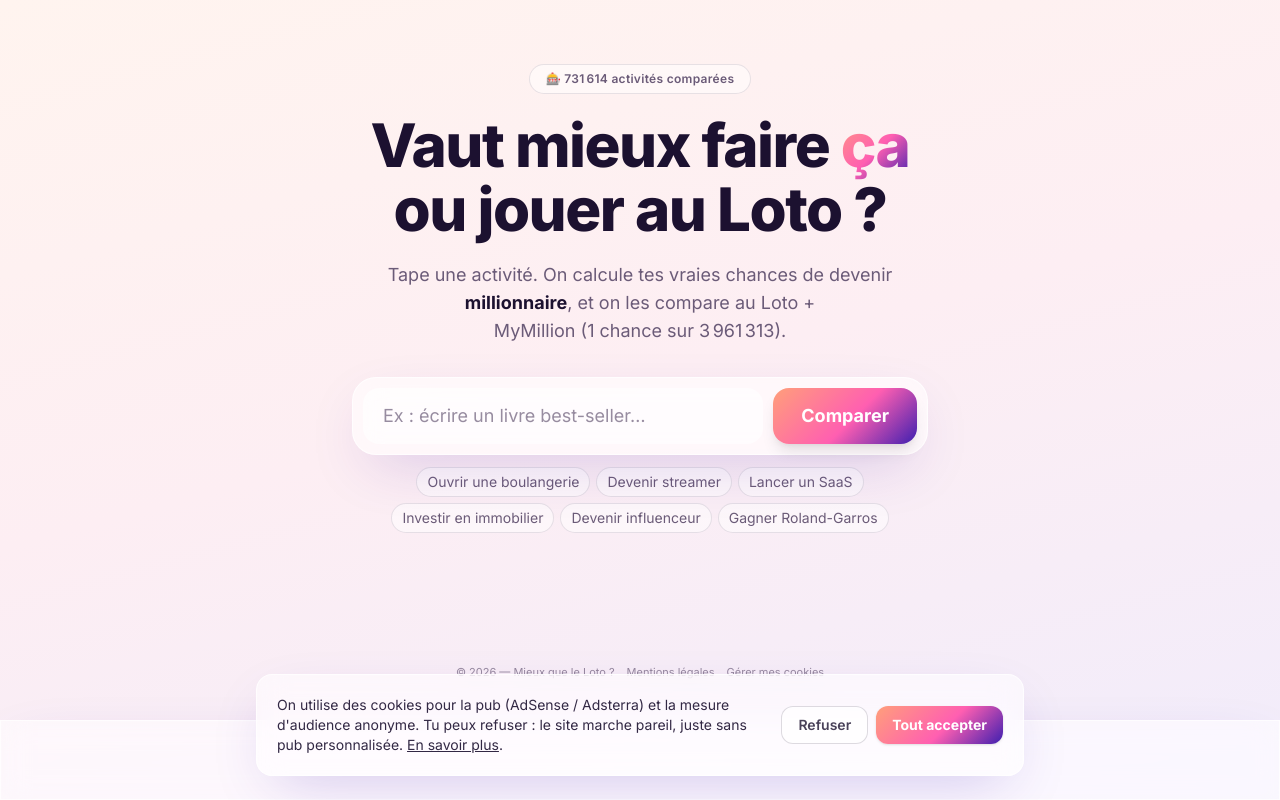
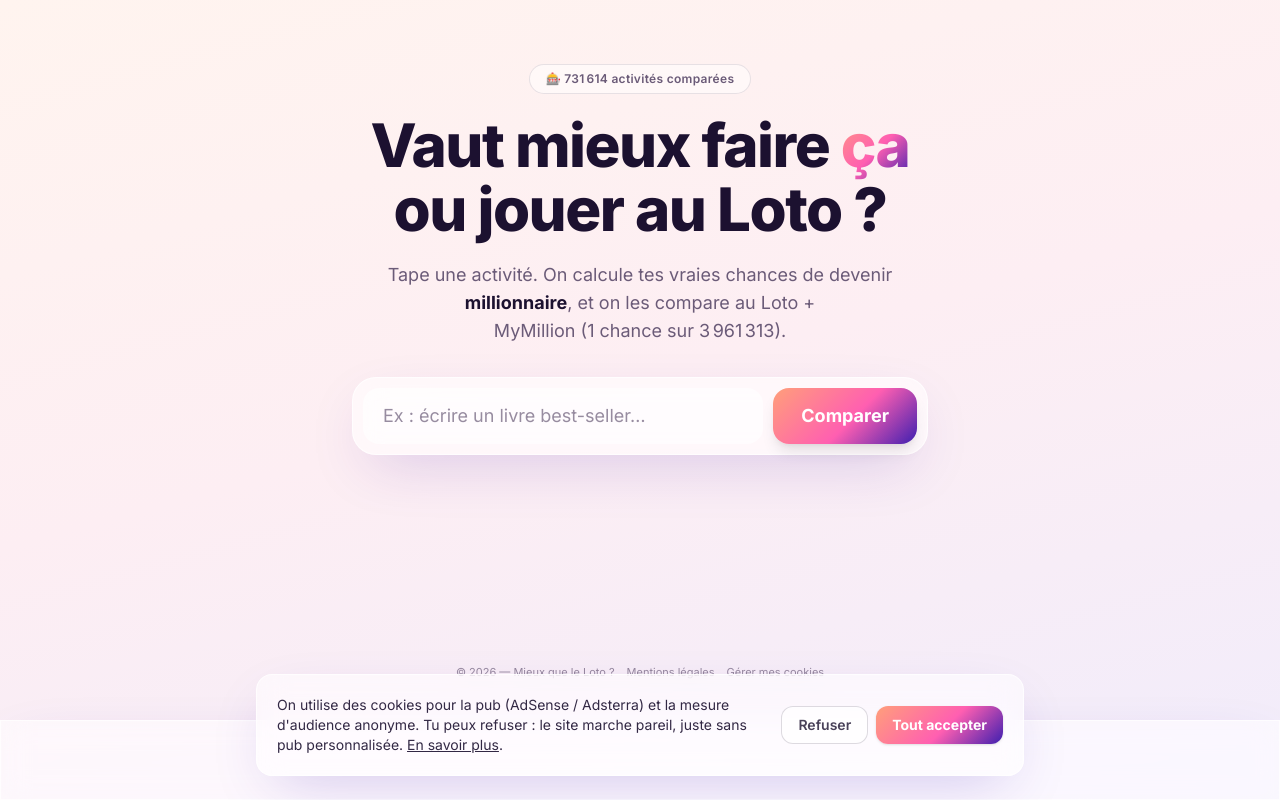
Before and after one commit to davidsantolini-lnds/mieuxqueleloto, a Next.js app: page / in a window 1280 px wide. Built offline with nearby package versions, Linux system fonts and the light colour scheme; no server answers.

Commit message:
feat: retire les chips de pré-sélection sous le champ
Hero épuré : badge + titre + sous-titre + champ + bouton. Les exemples
défilent déjà dans le placeholder rotatif du champ.

```diff
--- a/components/Comparator.tsx
+++ b/components/Comparator.tsx
@@ -17,15 +17,6 @@ const PLACEHOLDERS = [
   "gagner Top Chef",
   "devenir youtubeur",
   "ouvrir un kebab",
-];
-
-const EXAMPLES = [
-  "Ouvrir une boulangerie",
-  "Devenir streamer",
-  "Lancer un SaaS",
-  "Investir en immobilier",
-  "Devenir influenceur",
-  "Gagner Roland-Garros",
 ];
 
 export default function Comparator() {
@@ -109,22 +100,6 @@ export default function Comparator() {
         </div>
       </form>
 
-      {/* Exemples cliquables — compacts, 2 lignes max sur mobile */}
-      <div className="mx-auto mt-3 flex max-w-xl flex-wrap justify-center gap-1.5">
-        {EXAMPLES.map((ex) => (
-          <button
-            key={ex}
-            onClick={() => {
-              setQuery(ex);
-              run(ex);
-            }}
-            className="rounded-full border border-ink/10 bg-white/50 px-2.5 py-1 text-xs text-muted transition hover:bg-white/80 hover:text-ink sm:text-sm"
-          >
-            {ex}
-          </button>
-        ))}
-      </div>
-
       {result && <ResultCard result={result} query={submitted} />}
     </div>
   );
```
